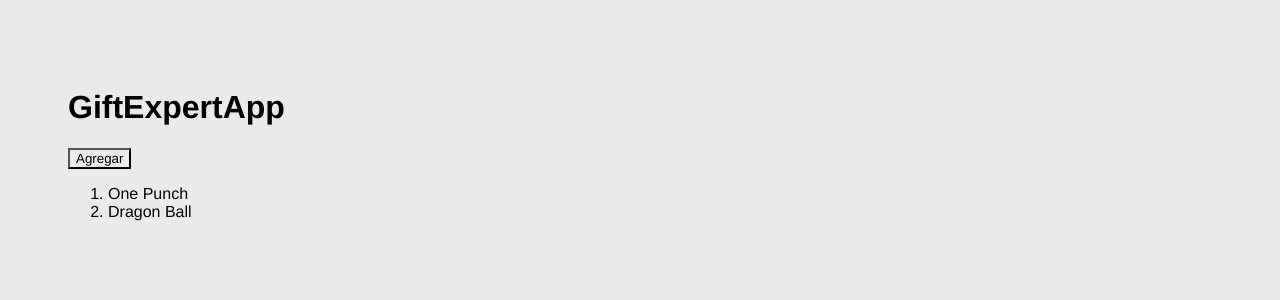
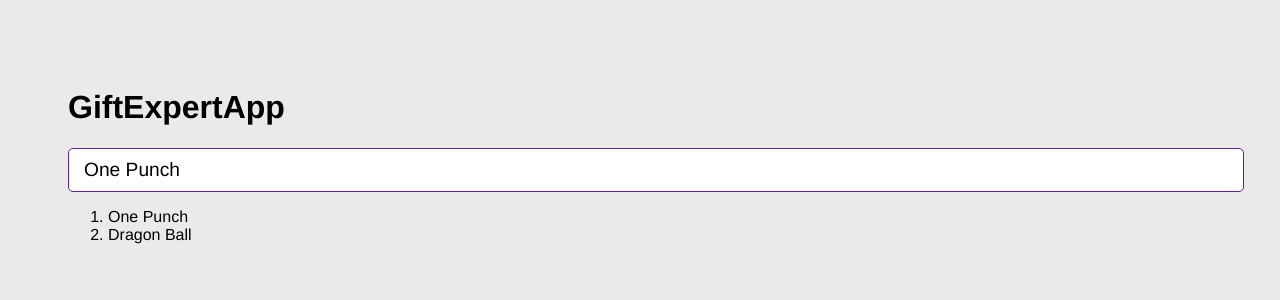
Before and after one commit to luiseuler/gitExpertReact, a React (Vite) app: page / in a window 1280 px wide. Shown: the top 300 px of the page. Built offline with nearby package versions, Linux system fonts and the light colour scheme.

Commit message:
Componente AddCategory

```diff
--- a/src/GiftExpertApp.jsx
+++ b/src/GiftExpertApp.jsx
@@ -1,4 +1,5 @@
 import { useState } from 'react';
+import { AddCategory } from './components/AddCategory';
 
 export const GiftExpertApp = () => {
   const [categories, setCategories] = useState(['One Punch', 'Dragon Ball']);
@@ -13,7 +14,7 @@
       <h1>GiftExpertApp</h1>
 
       {/* Input */}
-      <button onClick={onAddCategory}>Agregar</button>
+      <AddCategory />
 
       {/* Listado de gift */}
       <ol>
--- /dev/null
+++ b/src/components/AddCategory.jsx
@@ -0,0 +1,24 @@
+import { useState } from 'react';
+
+export const AddCategory = () => {
+  const [inputValue, setInputValue] = useState('One Punch');
+
+  const onInputChange = (event) => {
+    setInputValue(event.target.value);
+  }
+
+  const onSubmit = (event) => {
+    event.preventDefault();
+    console.log(inputValue);
+  }
+
+  return (
+    <form onSubmit={(event) => onSubmit(event)}>
+      <input
+        type="text"
+        placeholder="Buscar gifts"
+        value={inputValue}
+        onChange={(event) => onInputChange(event)} />
+    </form>
+  );
+}
```
